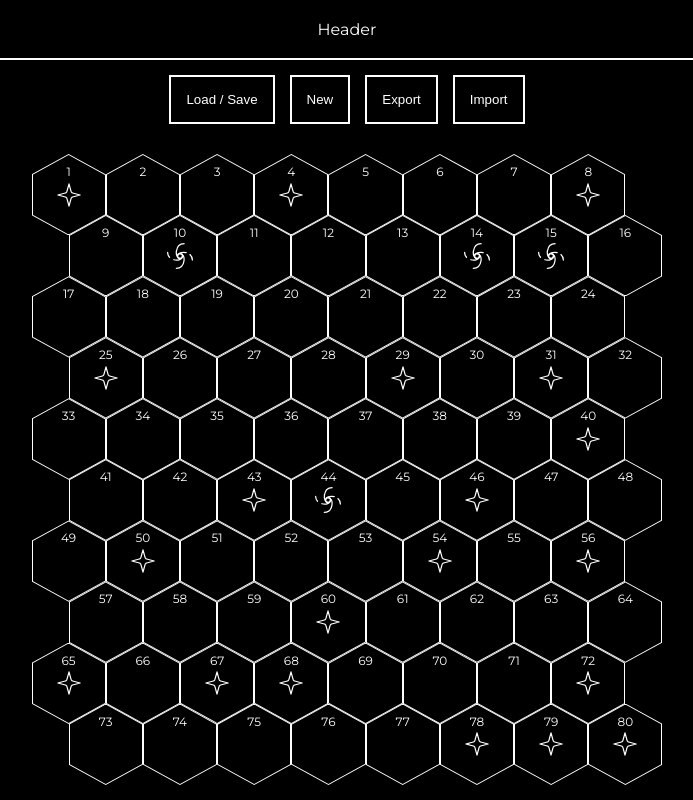
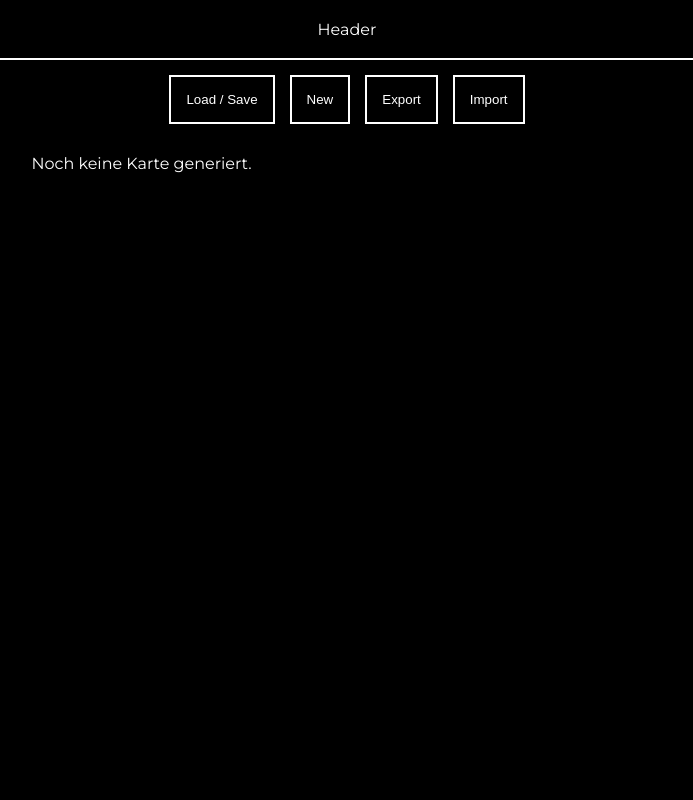
Before and after one commit to Paraldos/rpg-tools, a React (Vite) app: page / in a window 1280 px wide. Shown: the whole page, without its empty margins (293-986 px from the left). Built offline with nearby package versions, Linux system fonts and the light colour scheme.

Commit message:
links new button to actuall display

```diff
--- a/src/components/map/Map.jsx
+++ b/src/components/map/Map.jsx
@@ -1,12 +1,22 @@
 import "./map.css";
+import { useState, useCallback } from "react";
 import Board from "./board/Board";
 import Controlls from "./controlls/Controlls";
+import { generateSector } from "../../utils/generateSector";
 
 export default function Map() {
+  const [sector, setSector] = useState(null);
+
+  const handleNew = useCallback(() => {
+    console.log("click");
+    const sector = generateSector({ rows: 10, columns: 8 });
+    setSector(sector);
+  }, []);
+
   return (
-    <dvi className="map">
-      <Controlls />
-      <Board />
-    </dvi>
+    <div className="map">
+      <Controlls onNew={handleNew} />
+      <Board sector={sector} />
+    </div>
   );
 }
--- a/src/components/map/board/Board.jsx
+++ b/src/components/map/board/Board.jsx
@@ -1,9 +1,8 @@
 import "./board.css";
 import Field from "../field/Field";
-import { generateSector } from "../../../utils/generateSector";
 
-export default function Board() {
-  const sector = generateSector();
+export default function Board({ sector }) {
+  if (!sector) return <div className="board">Noch keine Karte generiert.</div>;
 
   return (
     <div
--- a/src/components/map/controlls/Controlls.jsx
+++ b/src/components/map/controlls/Controlls.jsx
@@ -1,16 +1,10 @@
 import "./controlls.css";
-import { generateSector } from "../../../utils/generateSector";
 
-export default function Controlls() {
-  const handleNew = () => {
-    const fields = generateSector();
-    console.log(fields);
-  };
-
+export default function Controlls({ onNew }) {
   return (
     <div className="controlls">
       <button>Load / Save</button>
-      <button onClick={handleNew}>New</button>
+      <button onClick={onNew}>New</button>
       <button>Export</button>
       <button>Import</button>
     </div>
```
